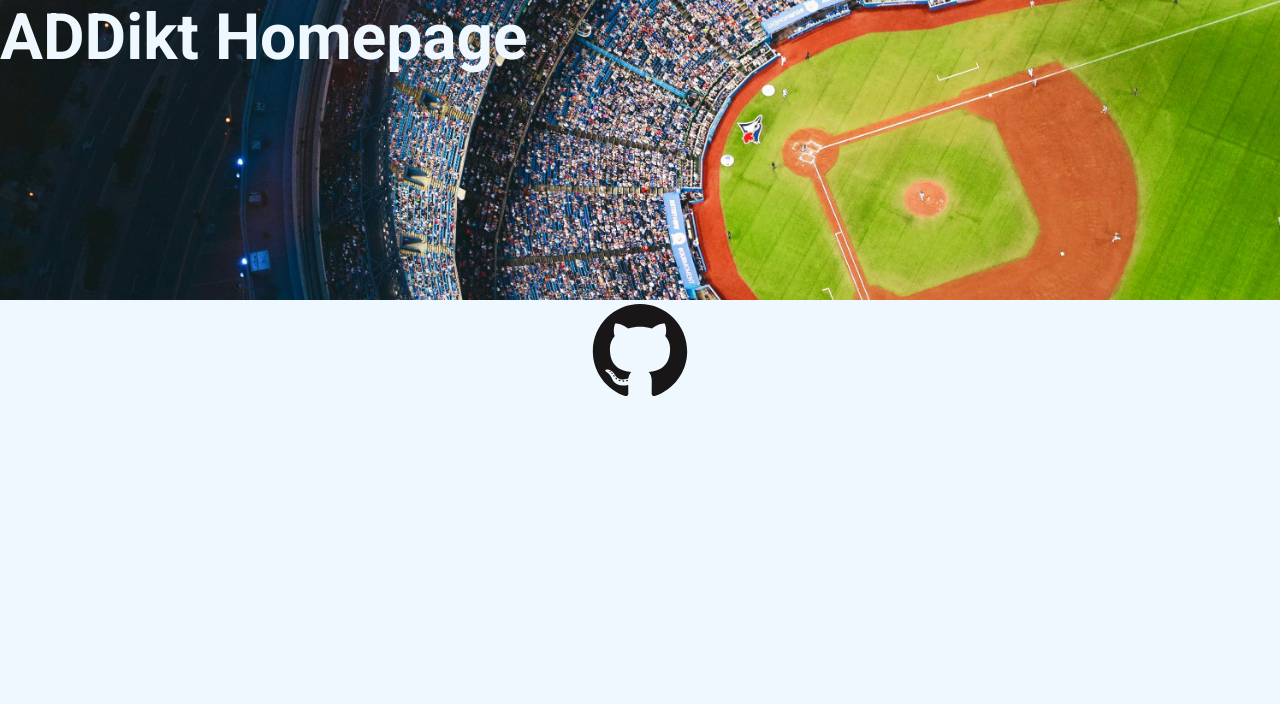
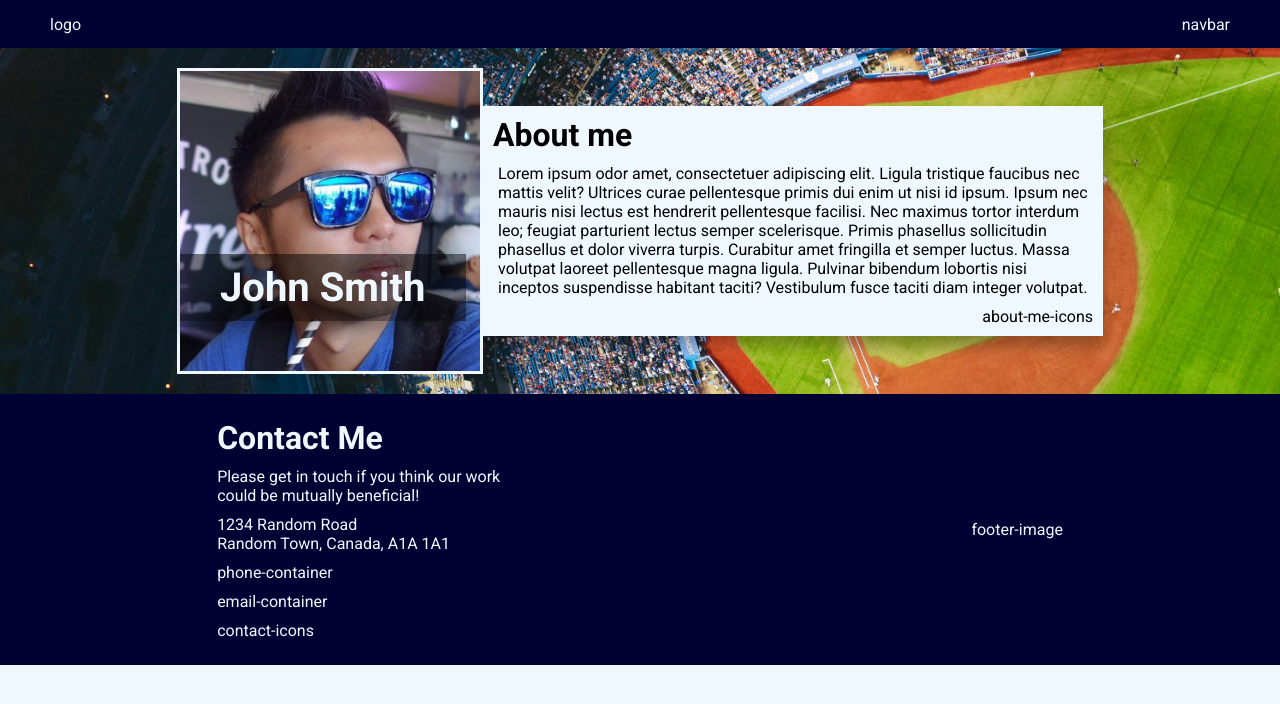
Before and after one commit to ADDikt88/homepage, a website built with webpack: page src/template.html in a window 1280 px wide. Built offline with nearby package versions, Linux system fonts and the light colour scheme.

Commit message:
Style header with nav bar and about message
Header has image of user and a brief placeholder
description. Navbar is present, but needs to be functional

```diff
--- a/src/images.js
+++ b/src/images.js
@@ -8,9 +8,9 @@ function processIMG(imgFile, height) {
   const img = document.createElement("img");
   img.src = imgFile;
   img.alt = "image";
-  img.style.objectFit = "fill";
+  img.style.objectFit = "cover";
   img.style.height = height;
-  img.style.width = "100%";
+  img.style.width = height;
   return img;
 }
 
--- a/src/mainPage.js
+++ b/src/mainPage.js
@@ -10,7 +10,10 @@ import {
 function mainpage() {
   //const header = document.querySelector("header");
   //header.appendChild(skydomeBackgroundImg);
-  const main = document.querySelector("main");
-  main.appendChild(githubIcon);
+  //   const main = document.querySelector("main");
+  //   main.appendChild(githubIcon);
+
+  const aboutMeLeft = document.querySelector(".about-me-left");
+  aboutMeLeft.appendChild(profileImg);
 }
 export { mainpage };
--- a/src/styles.css
+++ b/src/styles.css
@@ -3,24 +3,117 @@
   margin: 0;
 }
 
+html,
+body {
+  height: 100%;
+}
+
 body {
   background-color: aliceblue;
   font-family: "Roboto", sans-serif;
-
   display: flex;
   flex-direction: column;
-  justify-content: center;
+  justify-content: flex-start;
   align-items: center;
 }
+
+/* Header Styling */
 header {
+  width: 100%;
+  color: aliceblue;
+}
+
+nav {
+  display: flex;
+  justify-content: space-around;
+  align-items: center;
+  background-color: rgb(0, 0, 50);
+  min-height: 3rem;
+}
+
+.logo {
+  margin-left: 50px;
+}
+.nav-bar {
+  margin: auto;
+  margin-right: 50px;
+}
+
+.about {
+  width: 100%;
+  margin-top: 0;
   background-image: url("./images/pexels-punttim-139762.jpg");
   background-size: cover;
   background-position: center;
+  display: flex;
+  justify-content: center;
+  padding: 20px 0;
+}
+
+.about-me-left {
+  position: relative;
+  border: 3px solid aliceblue;
   height: 300px;
-  width: 100%;
+}
+
+.about-me-right {
+  background-color: aliceblue;
+  color: black;
+  margin: auto 0;
+  display: flex;
+  flex-direction: column;
+  justify-content: space-around;
+  align-items: flex-start;
+  max-width: 600px;
+  gap: 5px;
+  padding: 10px;
+  box-shadow: 0 10px 15px rgba(0, 0, 0, 0.3);
+}
+
+.about-me-description {
+  padding: 5px;
+}
+
+.about-me-icons {
+  margin: auto;
+  margin-right: 0;
 }
 
 .header-title {
-  font-size: 4rem;
+  font-size: 2.5rem;
   color: aliceblue;
+  position: absolute;
+  bottom: 50px;
+  background-color: rgba(0, 0, 0, 0.5);
+  box-shadow: 0 10px 15px rgba(0, 0, 0, 0.3);
+  padding: 10px 40px;
 }
+
+/* Main Styling */
+main {
+}
+
+footer {
+  background-color: rgb(0, 0, 50);
+  height: auto;
+  width: 100%;
+  padding: 25px 0;
+  margin: 0px;
+  /* transition: all 0.5s; */
+  color: aliceblue;
+
+  justify-self: flex-end;
+
+  display: flex;
+  justify-content: space-around;
+  align-items: center;
+  gap: 20px;
+}
+
+.contact-me {
+  color: aliceblue;
+  display: flex;
+  flex-direction: column;
+  gap: 10px;
+  max-width: 300px;
+}
--- a/src/template.html
+++ b/src/template.html
@@ -13,9 +13,48 @@
   </head>
   <body>
     <header>
-      <h1 class="header-title">ADDikt Homepage</h1>
+      <nav class="nav">
+        <div class="logo">logo</div>
+        <div class="nav-bar">navbar</div>
+      </nav>
+      <div class="about">
+        <div class="about-me-left">
+          <h1 class="header-title">John Smith</h1>
+        </div>
+        <div class="about-me-right">
+          <h1 class="about-me-title">About me</h1>
+          <p class="about-me-description">
+            Lorem ipsum odor amet, consectetuer adipiscing elit. Ligula
+            tristique faucibus nec mattis velit? Ultrices curae pellentesque
+            primis dui enim ut nisi id ipsum. Ipsum nec mauris nisi lectus est
+            hendrerit pellentesque facilisi. Nec maximus tortor interdum leo;
+            feugiat parturient lectus semper scelerisque. Primis phasellus
+            sollicitudin phasellus et dolor viverra turpis. Curabitur amet
+            fringilla et semper luctus. Massa volutpat laoreet pellentesque
+            magna ligula. Pulvinar bibendum lobortis nisi inceptos suspendisse
+            habitant taciti? Vestibulum fusce taciti diam integer volutpat.
+          </p>
+          <div class="about-me-icons">about-me-icons</div>
+        </div>
+      </div>
     </header>
     <main></main>
-    <footer></footer>
+    <footer>
+      <div class="contact-me">
+        <h1 class="contact-me-title">Contact Me</h1>
+        <p class="contact-me-description">
+          Please get in touch if you think our work could be mutually
+          beneficial!
+        </p>
+        <div class="address-container">
+          <p class="contact-me-address-line-1">1234 Random Road</p>
+          <p class="contact-me-address-line-2">Random Town, Canada, A1A 1A1</p>
+        </div>
+        <div class="phone-container">phone-container</div>
+        <div class="email-container">email-container</div>
+        <div class="contact-me-icons">contact-icons</div>
+      </div>
+      <div class="footer-right">footer-image</div>
+    </footer>
   </body>
 </html>
```
